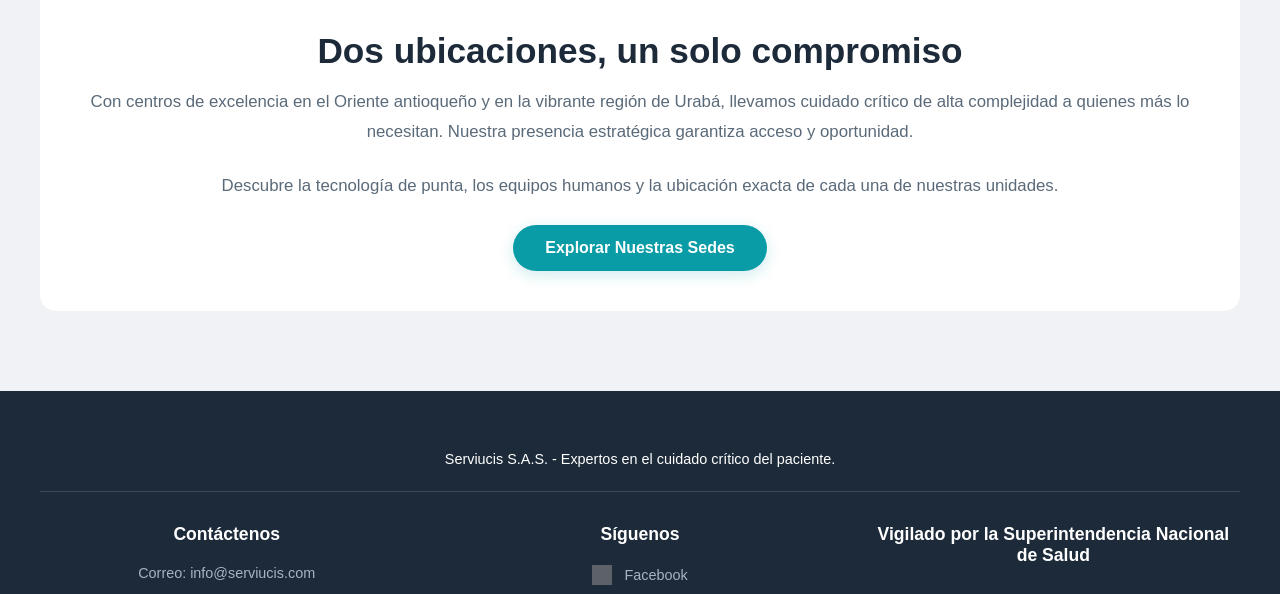
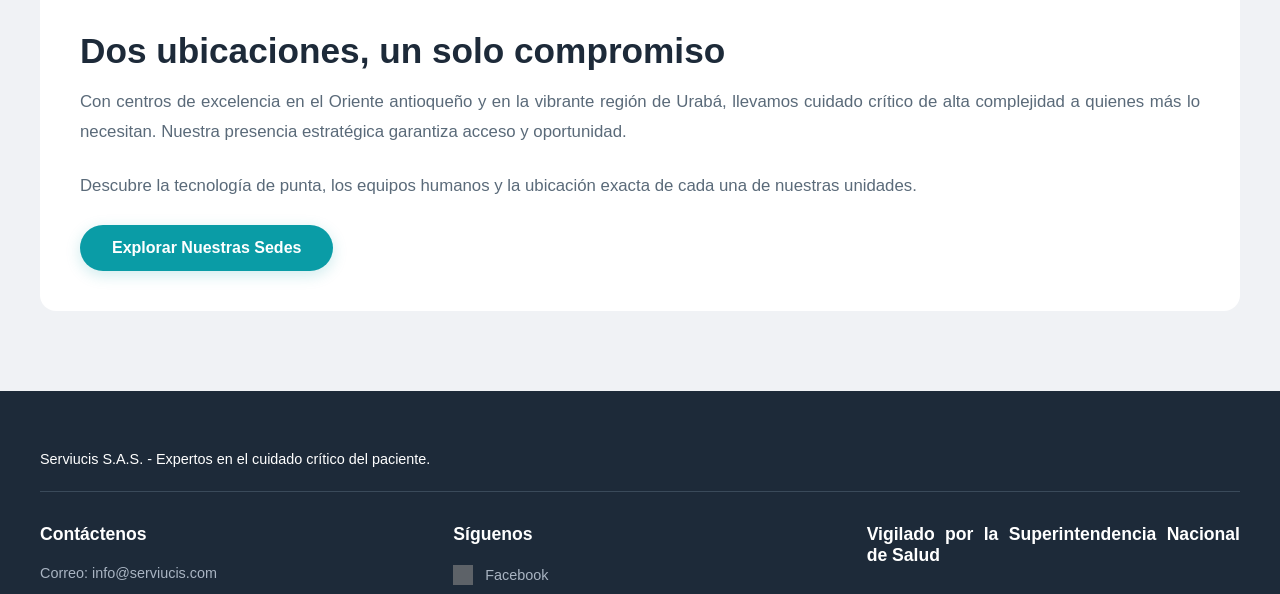
Before and after one commit to Tom02-117/serviucisphp, a PHP site: page / in a window 1280 px wide. Shown: the part 3164-3758 px from the top of the page. Run offline with PHP 8.4, Linux system fonts and the light colour scheme; grey boxes are pictures that could not be loaded.

Commit message:
Update text alignment and add border-radius
Changed text alignment from center to justify in body. Added border-radius to left image fade container.

```diff
--- a/style.css
+++ b/style.css
@@ -31,7 +31,7 @@ html {
 body {
   font-family: sans-serif;
   background-color: #f0f2f5;
-  text-align: center;
+  text-align: justify;
 }
 
 .image-fade-container {
@@ -51,6 +51,7 @@ body {
 .image-fade-container--left img {
   -webkit-mask-image: linear-gradient(to left, black 75%, transparent 100%);
   mask-image: linear-gradient(to left, black 75%, transparent 100%);
+  border-radius: var(--radius-global);
 }
 
 .image-fade-container--both img {
@@ -1039,8 +1040,6 @@ blockquote.mission-statement {
   transform: translateY(-2px);
 }
 
-.footer-
-
 .hidden {
   opacity: 0;
   transform: translateY(30px);
```
